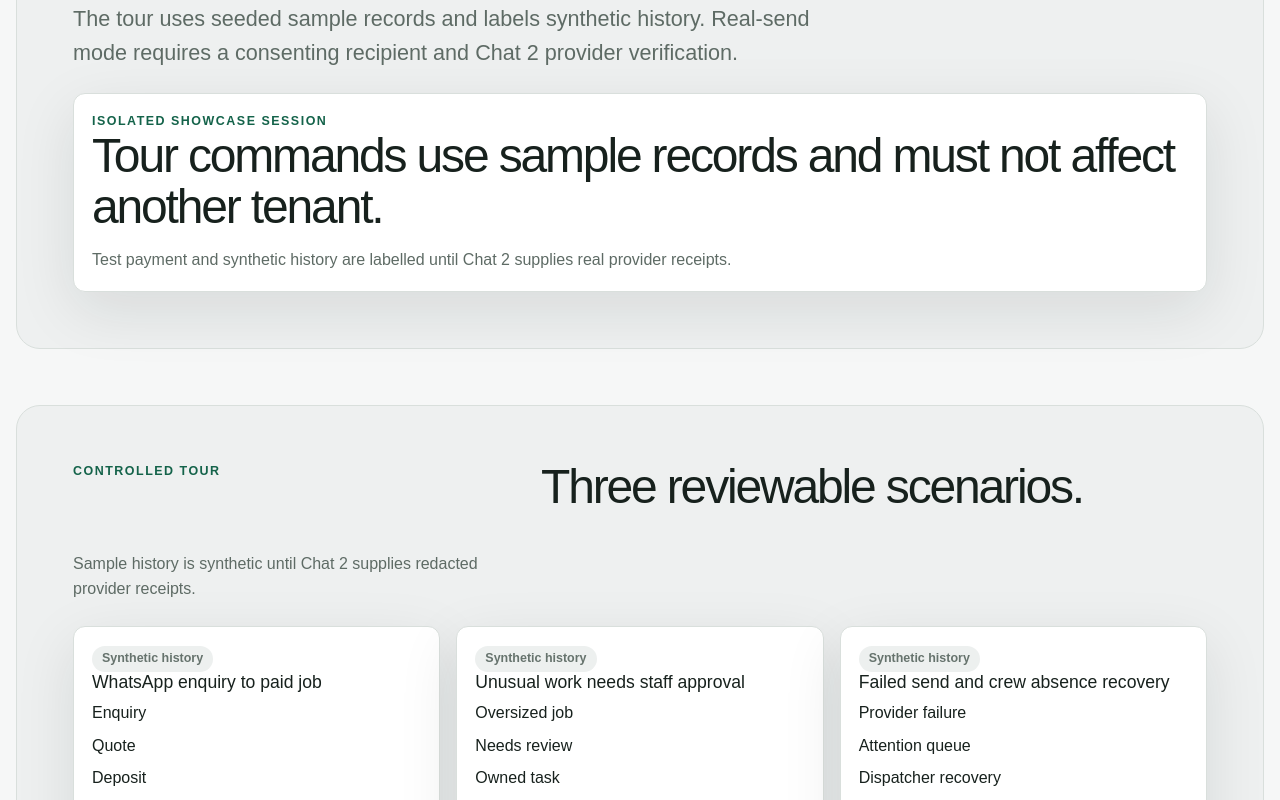
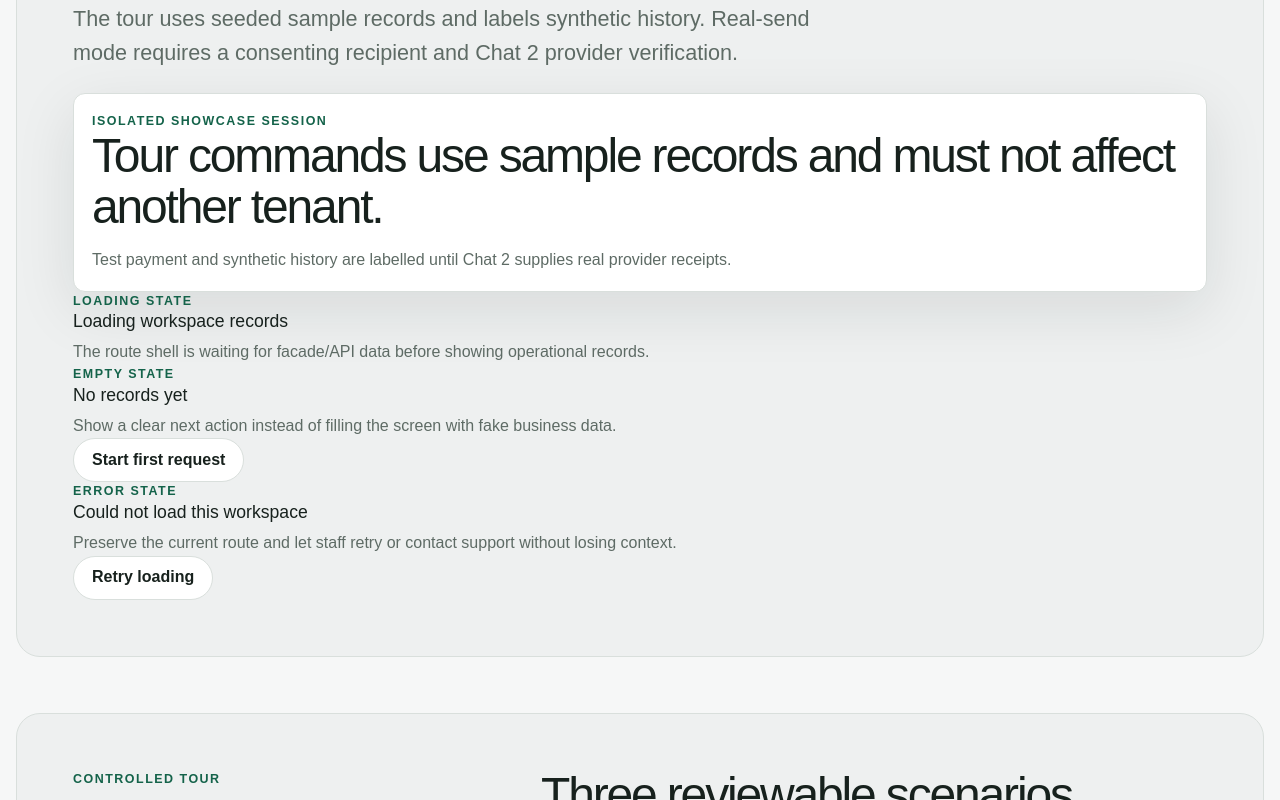
Before and after one commit to SaamVR/ServiceDesk, a Next.js app: page /tour in a window 1280 px wide. Shown: the part 455-1255 px from the top of the page. Built offline with nearby package versions, Linux system fonts and the light colour scheme.

Commit message:
feat(product): show reusable loading empty error states in route shells

```diff
--- a/src/features/operations/OperationalRoute.tsx
+++ b/src/features/operations/OperationalRoute.tsx
@@ -1,9 +1,11 @@
+import { UIStateCard } from "@/components/shell/UIState";
 import {
   crewActions,
   customerJourneyCards,
   integrationCards,
   moveOutFixture,
   staffModules,
+  uiStateScenarios,
 } from "@/features/product/story-model";
 
 type Surface = "business" | "customer" | "staff" | "crew" | "onboarding" | "tour";
@@ -50,6 +52,7 @@ export function OperationalRoute({ surface, title, description, workspaceLabel =
         {surface === "crew" && <CrewPanel />}
         {surface === "onboarding" && <OnboardingPanel />}
         {surface === "tour" && <TourPanel />}
+        <RouteStatePreview />
       </section>
     </main>
   );
@@ -157,3 +160,13 @@ function TourPanel() {
     </div>
   );
 }
+
+function RouteStatePreview() {
+  return (
+    <section className="state-preview" aria-label="Reusable loading, empty and error states">
+      {uiStateScenarios.map((scenario) => (
+        <UIStateCard key={scenario.state} scenario={scenario} />
+      ))}
+    </section>
+  );
+}
```
